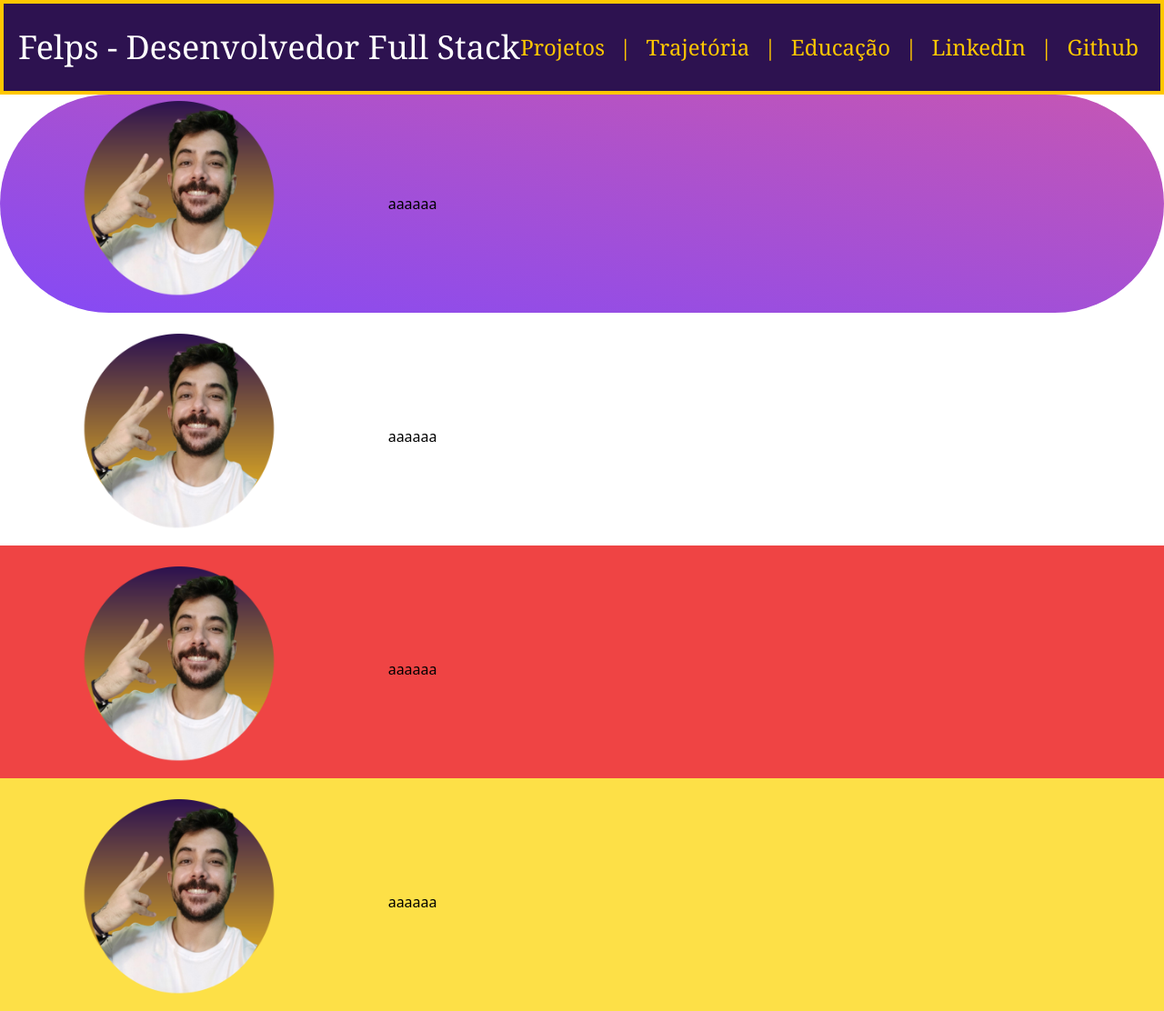
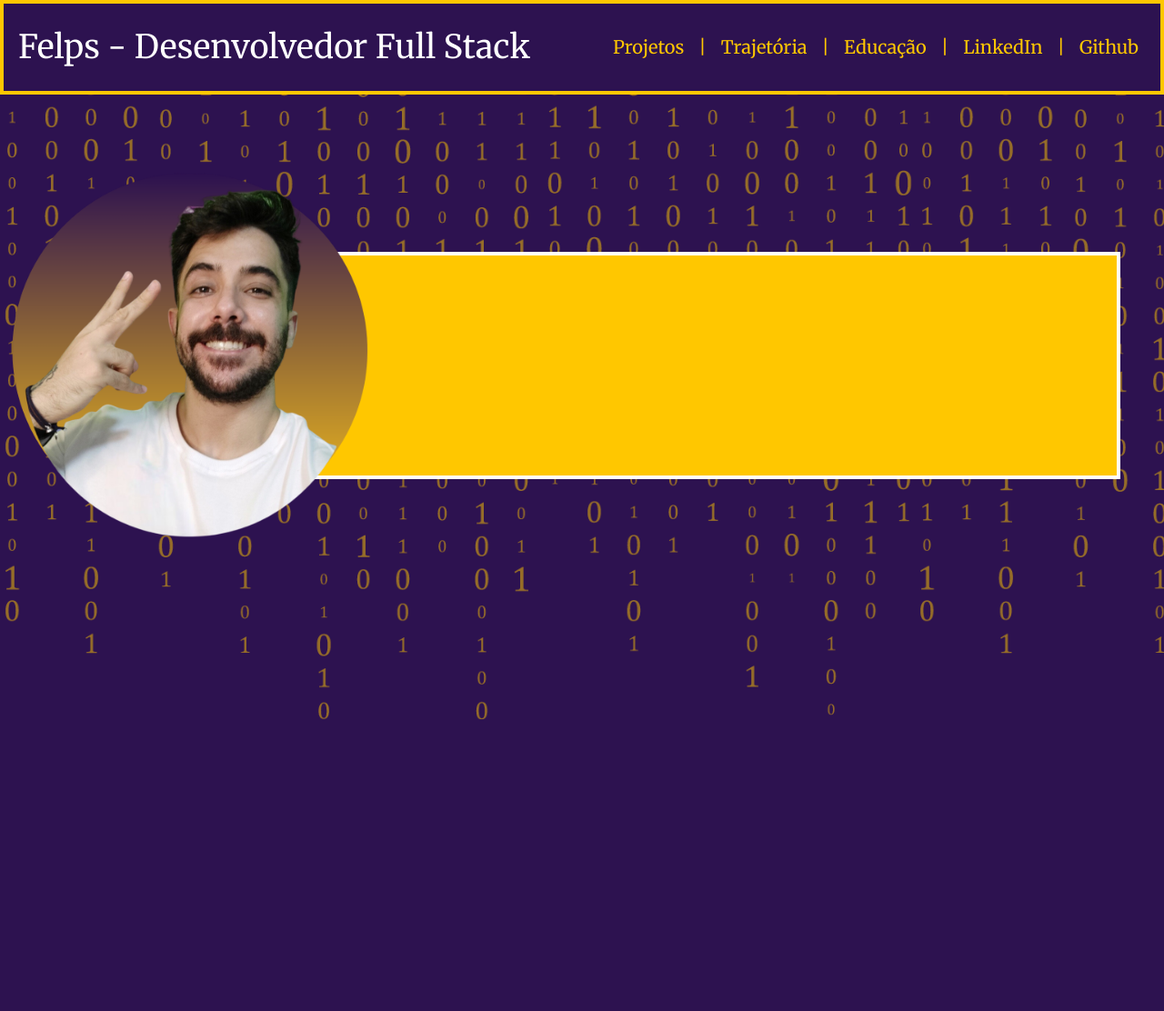
Before and after one commit to felipmartins/felps-portfolio, a Django app: page / in a window 1280 px wide. Shown: the whole page at 91% size. After the commit the page ends 791 px from the top, so only its background shows below. Run offline with Django 4.2, Linux system fonts and the light colour scheme.

Commit message:
configura templates

```diff
--- a/portfolio/static/css/output.css
+++ b/portfolio/static/css/output.css
@@ -544,6 +544,22 @@ video {
   position: static;
 }
 
+.absolute {
+  position: absolute;
+}
+
+.-left-40 {
+  left: -10rem;
+}
+
+.mb-12 {
+  margin-bottom: 3rem;
+}
+
+.mr-12 {
+  margin-right: 3rem;
+}
+
 .block {
   display: block;
 }
@@ -552,8 +568,20 @@ video {
   display: flex;
 }
 
-.h-\[100px\] {
-  height: 100px;
+.h-1\/2 {
+  height: 50%;
+}
+
+.h-24 {
+  height: 6rem;
+}
+
+.h-\[450px\] {
+  height: 450px;
+}
+
+.h-\[500px\] {
+  height: 500px;
 }
 
 .h-fit {
@@ -569,12 +597,8 @@ video {
   height: 100vh;
 }
 
-.h-24 {
-  height: 6rem;
-}
-
-.h-48 {
-  height: 12rem;
+.w-1\/2 {
+  width: 50%;
 }
 
 .w-1\/3 {
@@ -585,16 +609,16 @@ video {
   width: 66.666667%;
 }
 
+.w-5\/6 {
+  width: 83.333333%;
+}
+
 .w-full {
   width: 100%;
 }
 
 .w-screen {
   width: 100vw;
-}
-
-.w-1\/2 {
-  width: 50%;
 }
 
 .flex-row {
@@ -607,10 +631,6 @@ video {
 
 .items-center {
   align-items: center;
-}
-
-.justify-start {
-  justify-content: flex-start;
 }
 
 .justify-end {
@@ -627,10 +647,6 @@ video {
        column-gap: 2rem;
 }
 
-.rounded-full {
-  border-radius: 9999px;
-}
-
 .border-4 {
   border-width: 4px;
 }
@@ -640,9 +656,19 @@ video {
   border-color: rgb(255 199 0 / var(--tw-border-opacity));
 }
 
-.bg-\[\#3685B5\] {
+.border-white {
+  --tw-border-opacity: 1;
+  border-color: rgb(255 255 255 / var(--tw-border-opacity));
+}
+
+.bg-\[\#2D1250\] {
   --tw-bg-opacity: 1;
-  background-color: rgb(54 133 181 / var(--tw-bg-opacity));
+  background-color: rgb(45 18 80 / var(--tw-bg-opacity));
+}
+
+.bg-\[\#FFC700\] {
+  --tw-bg-opacity: 1;
+  background-color: rgb(255 199 0 / var(--tw-bg-opacity));
 }
 
 .bg-red-500 {
@@ -660,65 +686,32 @@ video {
   background-color: rgb(253 224 71 / var(--tw-bg-opacity));
 }
 
-.bg-\[\#2D1250\] {
-  --tw-bg-opacity: 1;
-  background-color: rgb(45 18 80 / var(--tw-bg-opacity));
+.bg-matrix-pattern {
+  background-image: url('./background.png');
 }
 
-.bg-gradient-to-tr {
-  background-image: linear-gradient(to top right, var(--tw-gradient-stops));
+.bg-contain {
+  background-size: contain;
 }
 
-.from-\[\#854AF5\] {
-  --tw-gradient-from: #854AF5 var(--tw-gradient-from-position);
-  --tw-gradient-to: rgb(133 74 245 / 0) var(--tw-gradient-to-position);
-  --tw-gradient-stops: var(--tw-gradient-from), var(--tw-gradient-to);
-}
-
-.to-\[\#C556B4\] {
-  --tw-gradient-to: #C556B4 var(--tw-gradient-to-position);
-}
-
-.bg-auto {
-  background-size: auto;
+.bg-repeat {
+  background-repeat: repeat;
 }
 
 .pl-4 {
   padding-left: 1rem;
 }
 
+.pr-6 {
+  padding-right: 1.5rem;
+}
+
 .pt-4 {
   padding-top: 1rem;
 }
 
-.pr-2 {
-  padding-right: 0.5rem;
-}
-
-.pr-4 {
-  padding-right: 1rem;
-}
-
-.pr-6 {
-  padding-right: 1.5rem;
-}
-
-.font-serif {
-  font-family: ui-serif, Georgia, Cambria, "Times New Roman", Times, serif;
-}
-
-.font-sans {
-  font-family: ui-sans-serif, system-ui, -apple-system, BlinkMacSystemFont, "Segoe UI", Roboto, "Helvetica Neue", Arial, "Noto Sans", sans-serif, "Apple Color Emoji", "Segoe UI Emoji", "Segoe UI Symbol", "Noto Color Emoji";
-}
-
-.text-3xl {
-  font-size: 1.875rem;
-  line-height: 2.25rem;
-}
-
-.text-xl {
-  font-size: 1.25rem;
-  line-height: 1.75rem;
+.font-merriweather {
+  font-family: Merriweather, serif;
 }
 
 .text-2xl {
@@ -731,12 +724,29 @@ video {
   line-height: 2.5rem;
 }
 
-.text-white {
-  --tw-text-opacity: 1;
-  color: rgb(255 255 255 / var(--tw-text-opacity));
+.text-xl {
+  font-size: 1.25rem;
+  line-height: 1.75rem;
 }
 
 .text-\[\#FFC700\] {
   --tw-text-opacity: 1;
   color: rgb(255 199 0 / var(--tw-text-opacity));
 }
+
+.text-white {
+  --tw-text-opacity: 1;
+  color: rgb(255 255 255 / var(--tw-text-opacity));
+}
+
+.shadow-inner {
+  --tw-shadow: inset 0 2px 4px 0 rgb(0 0 0 / 0.05);
+  --tw-shadow-colored: inset 0 2px 4px 0 var(--tw-shadow-color);
+  box-shadow: var(--tw-ring-offset-shadow, 0 0 #0000), var(--tw-ring-shadow, 0 0 #0000), var(--tw-shadow);
+}
+
+.shadow-2xl {
+  --tw-shadow: 0 25px 50px -12px rgb(0 0 0 / 0.25);
+  --tw-shadow-colored: 0 25px 50px -12px var(--tw-shadow-color);
+  box-shadow: var(--tw-ring-offset-shadow, 0 0 #0000), var(--tw-ring-shadow, 0 0 #0000), var(--tw-shadow);
+}
--- a/portfolio/templates/base.html
+++ b/portfolio/templates/base.html
@@ -6,8 +6,12 @@
     <meta name="viewport" content="width=device-width, initial-scale=1.0">
     <link rel="stylesheet" href="{% static 'css/output.css' %}">
     <title> Felps - Desenvolvedor Full Stack</title>
+
+    <link rel="preconnect" href="https://fonts.googleapis.com">
+    <link rel="preconnect" href="https://fonts.gstatic.com" crossorigin>
+    <link href="https://fonts.googleapis.com/css2?family=Merriweather&display=swap" rel="stylesheet">
 </head>
-<body class="flex flex-col h-screen w-screen bg-[#3685B5]">
+<body class="flex flex-col h-screen w-screen bg-[#2D1250] bg-matrix-pattern bg-repeat bg-contain">
     {% block content %}{% endblock %}
 </body>
 </html>
--- a/portfolio/templates/index.html
+++ b/portfolio/templates/index.html
@@ -5,11 +5,11 @@
 {% endblock %}
 
 {% block content %}
-   <header class="flex flex-row w-full gap-x-8 bg-[#2D1250] border-[#FFC700] border-4">
+   <header class="flex flex-row w-full gap-x-8 bg-[#2D1250] border-[#FFC700] border-4 mb-12">
     <div class="flex w-1/2 h-24 items-center pl-4">
-        <span class="w-full text-4xl text-white font-serif">Felps - Desenvolvedor Full Stack</span>
+        <span class="w-full text-4xl text-white font-merriweather">Felps - Desenvolvedor Full Stack</span>
     </div>
-    <div class="flex w-1/2 h-24 items-center justify-end gap-x-4 text-2xl text-[#FFC700] font-serif pr-6">
+    <div class="flex w-1/2 h-24 items-center justify-end gap-x-4 text-xl text-[#FFC700] font-merriweather pr-6">
         <a href="#projects">Projetos</a>
         <span>|</span>
         <a href="#carreer">Trajetória</a>
@@ -23,18 +23,15 @@
 
    </header>
 
-   <main class="w-full h-full flex flex-col bg-white">
+   <main class="w-full h-full flex flex-col">
 
-    <section class="w-full h-fit flex flex-row bg-gradient-to-tr from-[#854AF5] to-[#C556B4] rounded-full items-center">
-        <div class="w-1/3 bg-auto">
-            <img class="" src="{% static 'img/felps.png' %}">
-        </div>
-        <div class="w-2/3">
-            <p>aaaaaa</p>
+    <section class="w-full h-[500px] flex flex-row items-center justify-end">
+            <img src="{% static 'img/felps.png' %}" class="absolute -left-40 top-30 h-[450px]">
+        <div class="w-5/6 h-1/2 border-4 border-white bg-[#FFC700] mr-12">
         </div>
     </section>
 
-    <section class="w-full h-fit flex flex-row bg-white items-center pt-4" id="projects">
+    <!-- <section class="w-full h-fit flex flex-row bg-white items-center pt-4" id="projects">
         <div class="w-1/3">
             <img src="{% static 'img/felps.png' %}">
         </div>
@@ -59,7 +56,7 @@
         <div class="w-2/3">
             <p>aaaaaa</p>
         </div>
-    </section>
+    </section> -->
 
     </main>
 {% endblock %}
```
